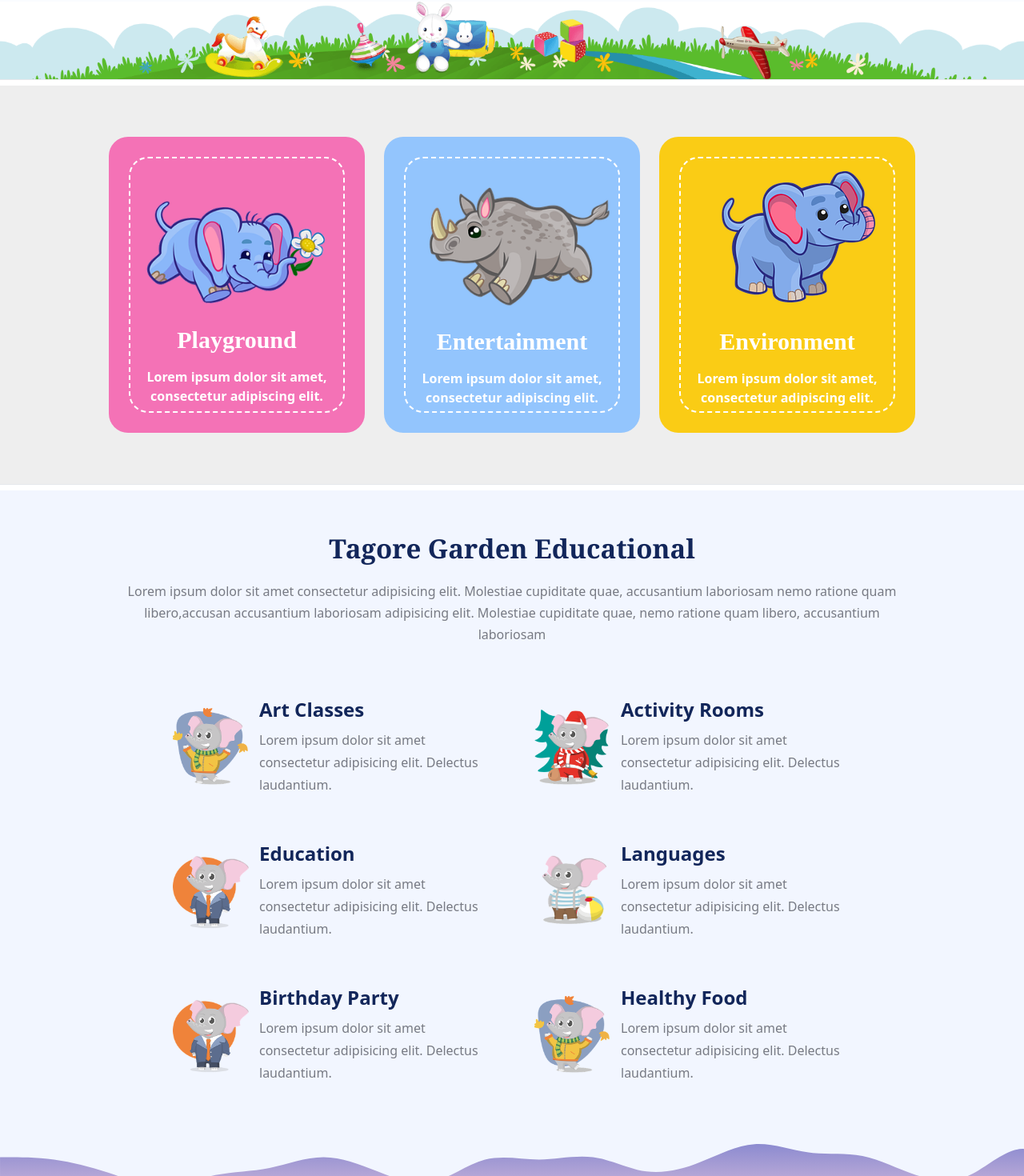
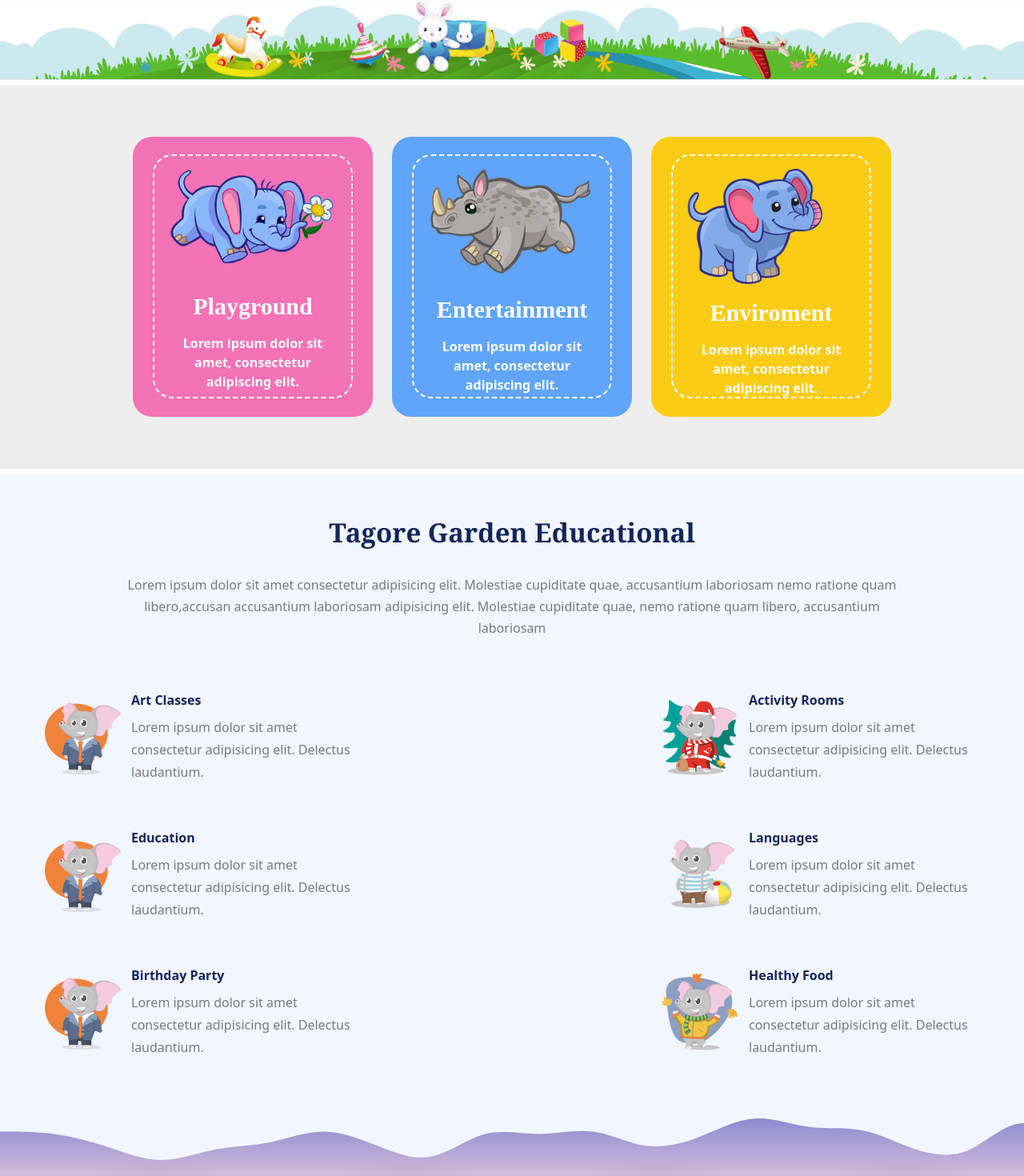
Before and after one commit to PranavPradeep390/Edu-Web, a React (Create React App) app: page / in a window 1280 px wide. Shown: the part 1212-2682 px from the top of the page at 80% size. Built offline with nearby package versions, Linux system fonts and the light colour scheme.

Commit message:
before api fetch

```diff
--- a/src/Components/Footer.jsx
+++ b/src/Components/Footer.jsx
@@ -28,10 +28,10 @@ function Footer() {
               </div>
 
               <div className='ps-8 flex flex-wrap items-center'>
-                <input className='mb-2 mt-2 lg:mb-0 lg:mt-0'  type="text" placeholder=' Enter Your Email' style={{width:"320px",height:"36px",outline:"none"}} />
+                <input className='mb-2 mt-2 lg:mb-0 lg:mt-0'  type="text" placeholder=' Enter Your Email' style={{width:"240px",height:"36px",outline:"none"}} />
 
-                <Button variant="contained" className='w-80
-                sm:max-w-36'>Subscribe</Button>
+                <Button variant="contained" className='w-60
+                sm:max-w-14'>Subscribe</Button>
 
               </div>
 
--- a/src/Components/Header.jsx
+++ b/src/Components/Header.jsx
@@ -45,7 +45,7 @@ function Header() {
       <nav className='p-5 bg-white shadow md:flex md:items-center md:justify-between sticky top-0 z-10 w-full '>
         <div className='flex justify-between items-center'>
           <img className='h-14 inline' src={Tagorelogo} alt="Na" />
-          <p className='md:text-2xl md:visible font-semibold md:ms-3 ms-[-140px]' >Tagore Gardens</p>
+          <p className=' md:text-2xl md:visible font-semibold md:ms-3 ms-[-105px]' >Tagore Gardens</p>
           <span className='text-3xl cursor-pointer md:hidden block'>
             <button onClick={handleMenuToggle}>
               {showCloseIcon ? <CloseIcon /> : <MoreVertIcon />}
--- a/src/Components/Rating.jsx
+++ b/src/Components/Rating.jsx
@@ -3,7 +3,7 @@ import StarIcon from '@mui/icons-material/Star';
 
 function Rating({ rating, review, user, image,description }) {
   return (
-    <div className='w-[260px] h-[350px] lg:w-[300px] lg:h-[400px]  rounded-2xl text-center p-6 mx-auto m-5 border-t-4 border-y-4 border-green-400'style={{backgroundColor:"#ebeef2"}}>
+    <div className='w-[240px] h-[350px] lg:w-[300px] lg:h-[400px]  rounded-2xl text-center p-6 mx-auto m-5 border-t-4 border-y-4 border-green-400'style={{backgroundColor:"#ebeef2"}}>
         <div style={{ color: "goldenrod" }}>
             {Array.from({ length: rating }, (_, index) => (
                 <StarIcon key={index} />
@@ -21,7 +21,7 @@ function Rating({ rating, review, user, image,description }) {
            </div>
            <div className=''>
 
-                <p className='bg-white p-4 rounded-2xl font italic w-60 '>"{description}"</p>
+                <p className='bg-white p-2  rounded-2xl font italic w-60 '>"{description}"</p>
                 {/* <ChatBubbleIcon className=''/> */}
            </div>
         </div>
--- a/src/Pages/Contact.jsx
+++ b/src/Pages/Contact.jsx
@@ -4,7 +4,7 @@ import sections_bg from '../Assets/sections_bg.png'
 
 function Contact() {
   return (
-    <>
+    <div className='overflow-x-hidden'>
 <div className='flex-col' style={{ backgroundImage:` url(${sections_bg})`,height:"400px",backgroundSize:"cover",display:"flex",justifyContent:"center",alignItems:'center'}}>
 
  <h1
@@ -60,7 +60,7 @@ function Contact() {
 <iframe src='https://www.google.com/maps/embed?pb=!1m18!1m12!1m3!1d3945.4921693882093!2d76.87479683922123!3d8.548579991530245!2m3!1f0!2f0!3f0!3m2!1i1024!2i768!4f13.1!3m3!1m2!1s0x3b05bf9bca82635f%3A0x72d8ed7960ffc184!2sTechnopark%20Phase%203!5e0!3m2!1sen!2sin!4v1716787309117!5m2!1sen!2sin' style={{height:"500px", border:"0"}} allowfullscreen="" loading="lazy" referrerpolicy="no-referrer-when-downgrade" className='w-full'/>
 </div>
 
-    </>
+    </div>
   )
 }
 
--- a/src/Pages/Gallery.jsx
+++ b/src/Pages/Gallery.jsx
@@ -5,7 +5,7 @@ import sections_bg from '../Assets/sections_bg.png'
 
 function Gallery() {
   return (
-    <div>
+    <div className='overflow-x-hidden'>
 
 <div className='flex-col' style={{ backgroundImage:` url(${sections_bg})`,height:"400px",backgroundSize:"cover",display:"flex",justifyContent:"center",alignItems:'center'}}>
 
--- a/src/Pages/Home.jsx
+++ b/src/Pages/Home.jsx
@@ -167,7 +167,7 @@ function Home() {
 
 
   return (
-  <div>
+  <div className='overflow-x-hidden'>
 
 {/* home */}
 
@@ -181,7 +181,7 @@ function Home() {
         </p>
         <h2 className='text-5xl capitalize font-bold text-blue-500'>Tagore kindergarden
         </h2>
-        <p className='text-center mt-2  sm:text-left'>Lorem ipsum dolor sit amet, consectetur adipisicing elit. Placeat maiores culpa quae officiis, alias adipisci
+        <p className='text-center mt-2  sm:text-left font-light text-[#777a83]'>Lorem ipsum dolor sit amet, consectetur adipisicing elit. Placeat maiores culpa quae officiis, alias adipisci
         </p>
        <div className='flex items-center justify-center gap-5 mt-7 sm:justify-start'>
             <div>
@@ -204,7 +204,7 @@ function Home() {
   <div className='w-full flex flex-wrap items-center justify-center bg-[#fafcff] p-10 md:gap-16'>
     <div className='border-2 border-dashed border-green-600 rounded-3xl '>
       <div>
-        <img className='w-[405px] h-[260px] md:w-[500px] md:h-[380px] rounded-3xl relative top-5 left-5' src={home_about_child} alt="" srcset="" />
+        <img className='w-[360px] h-[230px] md:w-[500px] md:h-[380px] rounded-3xl relative top-5 left-5' src={home_about_child} alt="" srcset="" />
       </div>
 
 
@@ -213,7 +213,7 @@ function Home() {
     <div>
       <h1 className=' text-2xl md:text-4xl text-indigo-950 leading-snug mb-3 font-extrabold mt-8 md:mt-0 font-serif'>Explore <span className='text-blue-600'>Tagore Gardens</span> <br />
       Entertainment</h1>
-      <p className='w-[300px] md:w-[450px] text-justify leading-relaxed mb-3 font-light'>Lorem ipsum dolor sit amet, consectetur adipiscing elit. Donec dui enim, pharetra at auctor vitae.</p>
+      <p className='w-[300px] md:w-[450px] text-justify leading-relaxed mb-3 font-light text-[#777a83]'>Lorem ipsum dolor sit amet, consectetur adipiscing elit. Donec dui enim, pharetra at auctor vitae.</p>
       <button className='px-4 py-2 bg-yellow-400 text-white font-extrabold rounded-full hover:bg-blue-400 border-4 border-dotted border-white'><Link to={'/about'}>Read More</Link></button>
     </div>
   </div>
@@ -224,28 +224,30 @@ function Home() {
 <hr className='h-2' />
   <div className='w-full flex flex-wrap items-center justify-center gap-6 py-16 bg-[#eeeeee]'>
 
- <div className=' w-[320px] h-[370px] bg-pink-400 rounded-3xl flex items-center justify-center '>
+ <div className=' w-[270px] h-[285px] md:w-[300px] md:h-[350px] bg-pink-400 rounded-3xl flex items-center justify-center'>
 
-      <div className=' w-[270px] h-[320px] rounded-3xl p-4 border-2 border-white hover:border-4 border-dashed'>
-        <img className='mt-9' src={animals1} alt="" />
-        <h1 className='text-center font-bold text-3xl text-white mt-6  fontapply'>Playground</h1>
-        <p className='text-center font-semibold text-white mt-4'>Lorem ipsum dolor sit amet, consectetur adipiscing elit.</p>
+      <div className=' w-[230px] h-[245px] md:w-[250px] md:h-[305px] rounded-3xl p-4 border-2 border-white hover:border-4 border-dashed'>
+        <img className='w-60' src={animals1} alt="animal1" />
+        <h1 className='text-center font-bold text-3xl text-white mt-8  fontapply'>Playground</h1>
+        <p className='text-center font-semibold text-white mt-4 hidden md:inline-block'>Lorem ipsum dolor sit amet, consectetur adipiscing elit.</p>
       </div>
  </div>
 
- <div className=' w-[320px] h-[370px] bg-blue-300 rounded-3xl flex items-center justify-center'>
-      <div className='  w-[270px] h-[320px] rounded-3xl p-4 border-2 hover:border-4 border-white  border-dashed'>
-        <img className='ms-2 mt-5' src={animals2} alt="" />
-        <h1 className='text-center font-bold text-3xl text-white mt-6 fontapply'>Entertainment</h1>
-        <p className='text-center font-semibold text-white mt-4'>Lorem ipsum dolor sit amet, consectetur adipiscing elit.</p>
+ <div className=' w-[270px] h-[285px] md:w-[300px] md:h-[350px] bg-blue-400 rounded-3xl flex items-center justify-center'>
+
+      <div className=' w-[230px] h-[245px] md:w-[250px] md:h-[305px] rounded-3xl p-4 border-2 border-white hover:border-4 border-dashed'>
+        <img className='w-52' src={animals2} alt="animal2" />
+        <h1 className='text-center font-bold text-3xl text-white mt-6  fontapply'>Entertainment</h1>
+        <p className='text-center font-semibold text-white mt-4 hidden md:inline-block'>Lorem ipsum dolor sit amet, consectetur adipiscing elit.</p>
       </div>
  </div>
 
- <div className=' w-[320px] h-[370px] bg-yellow-400 rounded-3xl flex items-center justify-center'>
-      <div className=' w-[270px] h-[320px] rounded-3xl p-4 border-2 border-white hover:border-4 border-dashed'>
-        <img className='ms-8' src={animals3} alt="" />
-        <h1 className='text-center font-bold text-3xl text-white mt-6 fontapply'>Environment</h1>
-        <p className='text-center font-semibold text-white mt-4'>Lorem ipsum dolor sit amet, consectetur adipiscing elit.</p>
+ <div className=' w-[270px] h-[285px] md:w-[300px] md:h-[350px] bg-yellow-400 rounded-3xl flex items-center justify-center'>
+
+      <div className=' w-[230px] h-[245px] md:w-[250px] md:h-[305px] rounded-3xl p-4 border-2 border-white hover:border-4 border-dashed'>
+        <img className='w-44' src={animals3} alt="animal3" />
+        <h1 className='text-center font-bold text-3xl text-white mt-3  fontapply'>Enviroment</h1>
+        <p className='text-center font-semibold text-white mt-4 hidden md:inline-block'>Lorem ipsum dolor sit amet, consectetur adipiscing elit.</p>
       </div>
  </div>
 
@@ -259,21 +261,21 @@ function Home() {
 
       <div className='flex flex-col justify-center items-center'>
 
-        <h1 className=' text-center sm:text-left text-6xl mb-6 text-[#12265a] font-semibold font-serif'style={{fontSize:'33px'}}>Tagore Garden Educational </h1>
+        <h1 className=' text-center sm:text-left text-6xl mb-9 text-[#12265a] font-semibold font-serif'style={{fontSize:'33px'}}>Tagore Garden Educational </h1>
 
-        <p className='text-[#777a83] text-center mb-16 md:w-[1000px]' style={{lineHeight:"1.7"}}>Lorem ipsum dolor sit amet consectetur adipisicing elit. Molestiae cupiditate quae, accusantium laboriosam nemo ratione quam libero,accusan accusantium laboriosam adipisicing elit. Molestiae cupiditate quae, nemo ratione quam libero, accusantium laboriosam</p>
+        <p className='text-[#777a83] text-center mb-16 md:w-[1000px] hidden md:inline-block md:20' style={{lineHeight:"1.7"}}>Lorem ipsum dolor sit amet consectetur adipisicing elit. Molestiae cupiditate quae, accusantium laboriosam nemo ratione quam libero,accusan accusantium laboriosam adipisicing elit. Molestiae cupiditate quae, nemo ratione quam libero, accusantium laboriosam</p>
 
       </div>
 
-      <div className='flex flex-wrap gap-14 justify-center'>
+      <div className='flex flex-wrap gap-14 justify-between'>
 
-        <div className='flex items-center gap-3'>
+        <div className='flex items-center gap-3 justify-between'>
          <div>
-           <img className='w-24 h-24' src={elephant1} alt="" />
+           <img className='w-24 h-24' src={elephant3} alt="" />
         </div>
         <div>
-            <h1 className='text-2xl font-extrabold mb-2 text-[#12265a]'>Art Classes</h1>
-            <p className='w-72 text-[#777a83] font-light leading-7'>Lorem ipsum dolor sit amet consectetur adipisicing elit. Delectus laudantium.</p>
+            <h1 className='text-base  font-extrabold mb-2 text-[#12265a]'>Art Classes</h1>
+            <p className='w-72 text-[#777a83] font-light leading-7 hidden md:inline-block'>Lorem ipsum dolor sit amet consectetur adipisicing elit. Delectus laudantium.</p>
         </div>
         </div>
 
@@ -282,8 +284,8 @@ function Home() {
            <img className='w-24 h-24' src={elephant2} alt="" />
         </div>
         <div>
-            <h1 className='text-2xl font-extrabold mb-2 text-[#12265a]'>Activity Rooms</h1>
-            <p className='w-72 text-[#777a83] font-light leading-7'>Lorem ipsum dolor sit amet consectetur adipisicing elit. Delectus laudantium.</p>
+            <h1 className='text-base  font-extrabold mb-2 text-[#12265a]'>Activity Rooms</h1>
+            <p className='w-72 text-[#777a83] font-light leading-7 hidden md:inline-block'>Lorem ipsum dolor sit amet consectetur adipisicing elit. Delectus laudantium.</p>
         </div>
         </div>
 
@@ -292,8 +294,8 @@ function Home() {
            <img className='w-24 h-24' src={elephant3} alt="" />
         </div>
         <div>
-            <h1 className='text-2xl font-extrabold mb-2 text-[#12265a]'>Education</h1>
-            <p className='w-72 text-[#777a83] font-light leading-7'>Lorem ipsum dolor sit amet consectetur adipisicing elit. Delectus laudantium.</p>
+            <h1 className='text-base  font-extrabold mb-2 text-[#12265a]'>Education</h1>
+            <p className='w-72 text-[#777a83] font-light leading-7 hidden md:inline-block'>Lorem ipsum dolor sit amet consectetur adipisicing elit. Delectus laudantium.</p>
         </div>
         </div>
 
@@ -302,8 +304,8 @@ function Home() {
            <img className='w-24 h-24' src={elephant4} alt="" />
         </div>
         <div>
-            <h1 className='text-2xl font-extrabold mb-2 text-[#12265a]'>Languages</h1>
-            <p className='w-72 text-[#777a83] font-light leading-7'>Lorem ipsum dolor sit amet consectetur adipisicing elit. Delectus laudantium.</p>
+            <h1 className='text-base  font-extrabold mb-2 text-[#12265a]'>Languages</h1>
+            <p className='w-72 text-[#777a83] font-light leading-7 hidden md:inline-block'>Lorem ipsum dolor sit amet consectetur adipisicing elit. Delectus laudantium.</p>
         </div>
         </div>
 
@@ -312,9 +314,9 @@ function Home() {
            <img className='w-24 h-24' src={elephant5} alt="" />
         </div>
         <div>
-            <h1 className='text-2xl font-extrabold mb-2 text-[#12265a]'>
+            <h1 className='text-base  font-extrabold mb-2 text-[#12265a]'>
             Birthday Party</h1>
-            <p className='w-72 text-[#777a83] font-light leading-7'>Lorem ipsum dolor sit amet consectetur adipisicing elit. Delectus laudantium.</p>
+            <p className='w-72 text-[#777a83] font-light leading-7 hidden md:inline-block'>Lorem ipsum dolor sit amet consectetur adipisicing elit. Delectus laudantium.</p>
         </div>
         </div>
 
@@ -323,8 +325,8 @@ function Home() {
            <img className='w-24 h-24' src={elephant6} alt="" />
         </div>
         <div>
-            <h1 className='text-2xl font-extrabold mb-2 text-[#12265a]'>Healthy Food</h1>
-            <p className='w-72 text-[#777a83] font-light leading-7'>Lorem ipsum dolor sit amet consectetur adipisicing elit. Delectus laudantium.</p>
+            <h1 className='text-base font-extrabold mb-2 text-[#12265a]'>Healthy Food</h1>
+            <p className='w-72 text-[#777a83] font-light leading-7 hidden md:inline-block'>Lorem ipsum dolor sit amet consectetur adipisicing elit. Delectus laudantium.</p>
         </div>
         </div>
 
@@ -445,11 +447,11 @@ function Home() {
       </h1>
       <p className='className=" text-[#777a83] font-light  px-36 text-center mb-10 hidden lg:block'>Expert teachers possess a deep understanding of their subject matter and pedagogy, allowing them to effectively communicate complex concepts to students. They are adept at identifying individual student needs and tailoring their teaching strategies accordingly.</p>
 
-      <div className='w-full flex flex-wrap items-center justify-center gap-9 md:gap-16 px-2 md:px-20'>
+      <div className='w-full flex flex-wrap items-center justify-center gap-3 md:gap-16 px-2 md:px-20'>
         {images.map((image, index) => (
           <div
             key={index}
-            className={`border-l-8 border-green-300 rounded-2xl galleryhover ${isVisible ? 'animate-fade-in' : ''}`}
+            className={`md:border-l-8 border-green-300 rounded-2xl galleryhover ${isVisible ? 'animate-fade-in' : ''}`}
             style={{ animationDelay: `${index * 0.1}s` }}
           >
             <img
@@ -524,7 +526,7 @@ function Home() {
   </div>
 
 {/* why choose us */}
-  <div className='flex flex-wrap w-full p-10 row items-center  bg-blue-200'>
+  <div className='flex flex-wrap w-full row items-center bg-blue-200 py-10'>
 
     <h1 className='mx-auto text-4xl mb-11 font-serif text-[#12265a] font-semibold'>Why Choose Us ? </h1>
 
@@ -532,9 +534,9 @@ function Home() {
 
         <div className='flex items-center gap-3'>
          <div>
-           <img className='w-24 h-24' src={elephant1} alt="" />
+           <img className='w-24 h-24 hidden md:inline-block' src={elephant1} alt="" />
         </div>
-        <div className='bg-white p-4 rounded-2xl'>
+        <div className='bg-white p-3 rounded-2xl'>
             <h1 className='text-2xl font-extrabold mb-2 text-[#12265a]'>Innovative Learning</h1>
             <p className='w-72 text-[#777a83] font-light leading-7'>Lorem ipsum dolor sit amet consectetur adipisicing elit. Delectus laudantium.</p>
         </div>
@@ -542,9 +544,9 @@ function Home() {
 
         <div className='flex items-center gap-3'>
          <div>
-           <img className='w-24 h-24' src={elephant2} alt="" />
+           <img className='w-24 h-24 hidden md:inline-block' src={elephant2} alt="" />
         </div>
-        <div className='bg-white p-4 rounded-2xl'>
+        <div className='bg-white p-3 rounded-2xl'>
             <h1 className='text-2xl font-extrabold mb-2 text-[#12265a]'>Safe Enviroment</h1>
             <p className='w-72 text-[#777a83] font-light leading-7'>Lorem ipsum dolor sit amet consectetur adipisicing elit. Delectus laudantium.</p>
         </div>
@@ -552,9 +554,9 @@ function Home() {
 
         <div className='flex items-center gap-3'>
          <div>
-           <img className='w-24 h-24' src={elephant3} alt="" />
+           <img className='w-24 h-24 hidden md:inline-block' src={elephant3} alt="" />
         </div>
-        <div className='bg-white p-4 rounded-2xl'>
+        <div className='bg-white p-3 rounded-2xl'>
             <h1 className='text-2xl font-extrabold mb-2 text-[#12265a]'>Experienced Educators</h1>
             <p className='w-72 text-[#777a83] font-light leading-7'>Lorem ipsum dolor sit amet consectetur adipisicing elit. Delectus laudantium.</p>
         </div>
@@ -562,9 +564,9 @@ function Home() {
 
         <div className='flex items-center gap-3'>
          <div>
-           <img className='w-24 h-24' src={elephant4} alt="" />
+           <img className='w-24 h-24 hidden md:inline-block' src={elephant4} alt="" />
         </div>
-        <div className='bg-white p-4 rounded-2xl'>
+        <div className='bg-white p-3 rounded-2xl'>
             <h1 className='text-2xl font-extrabold mb-2 text-[#12265a]'>Cultural Diversity</h1>
             <p className='w-72 text-[#777a83] font-light leading-7'>Lorem ipsum dolor sit amet consectetur adipisicing elit. Delectus laudantium.</p>
         </div>
@@ -572,9 +574,9 @@ function Home() {
 
         <div className='flex items-center gap-3'>
          <div>
-           <img className='w-24 h-24' src={elephant5} alt="" />
+           <img className='w-24 h-24 hidden md:inline-block' src={elephant5} alt="" />
         </div>
-        <div className='bg-white p-4 rounded-2xl'>
+        <div className='bg-white p-3 rounded-2xl'>
             <h1 className='text-2xl font-extrabold mb-2 text-[#12265a]'>
             Interactive Learning</h1>
             <p className='w-72 text-[#777a83] font-light leading-7'>Lorem ipsum dolor sit amet consectetur adipisicing elit. Delectus laudantium.</p>
@@ -583,9 +585,9 @@ function Home() {
 
         <div className='flex items-center gap-3'>
          <div>
-           <img className='w-24 h-24' src={elephant6} alt="" />
+           <img className='w-24 h-24 hidden md:inline-block' src={elephant6} alt="" />
         </div>
-        <div className='bg-white p-4 rounded-2xl'>
+        <div className='bg-white p-3 rounded-2xl'>
             <h1 className='text-2xl font-extrabold mb-2 text-[#12265a]'>Valued Education</h1>
             <p className='w-72 text-[#777a83] font-light leading-7'>Lorem ipsum dolor sit amet consectetur adipisicing elit. Delectus laudantium.</p>
         </div>
--- a/src/Pages/Newsevents.jsx
+++ b/src/Pages/Newsevents.jsx
@@ -4,7 +4,7 @@ import sections_bg from '../Assets/sections_bg.png'
 
 function Newsevents() {
   return (
-    <>
+    <div className='overflow-x-hidden'>
     <div>
     <div className='flex-col' style={{ backgroundImage:` url(${sections_bg})`,height:"400px",backgroundSize:"cover",display:"flex",justifyContent:"center",alignItems:'center'}}>
 
@@ -25,7 +25,7 @@ function Newsevents() {
 
 
     </div>
-    </>
+    </div>
   )
 }
 
```
Also changed, not shown: src/Pages/About.jsx (+5 -7 lines), src/Assets/footer-1-1.png (added).
